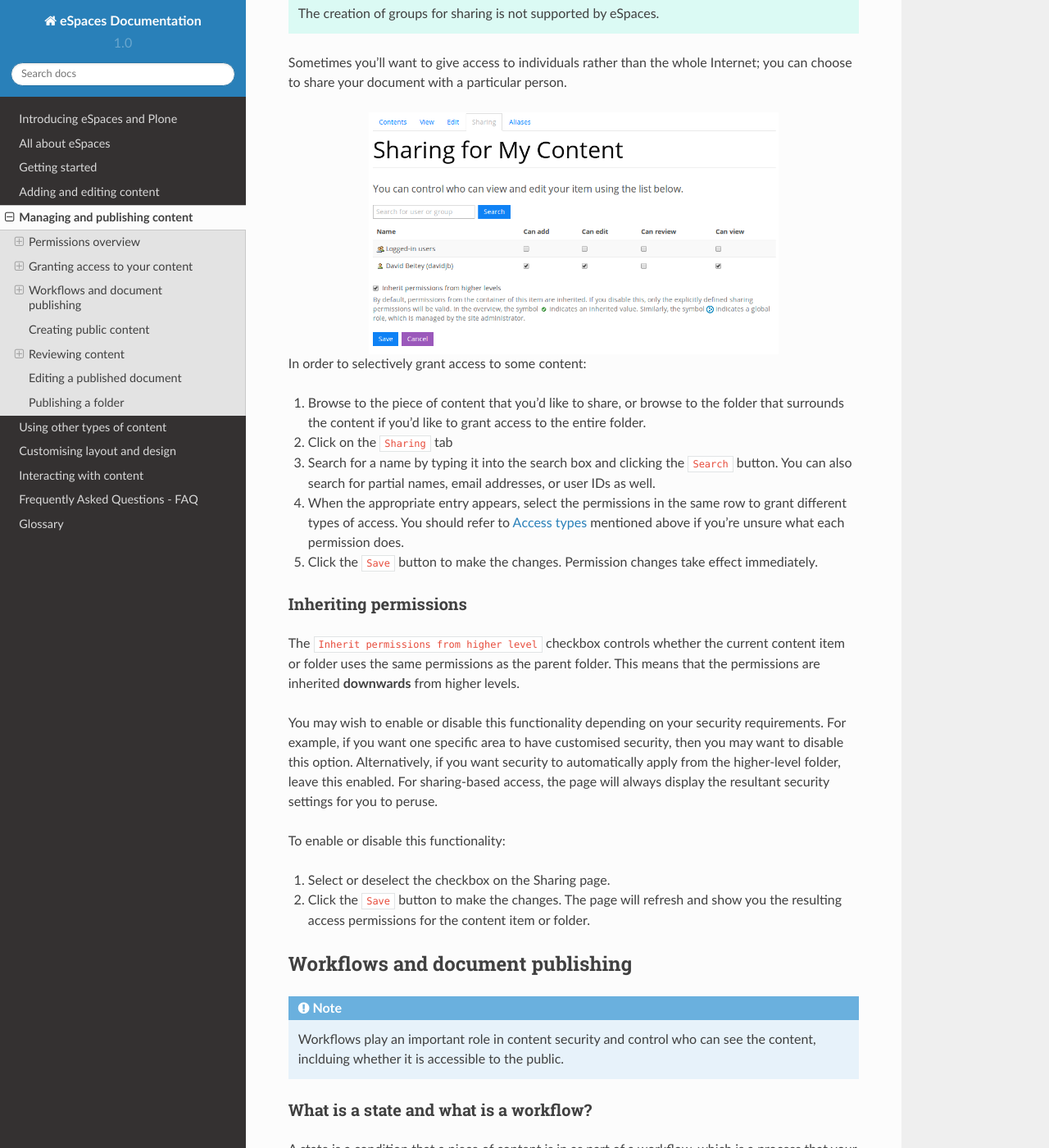
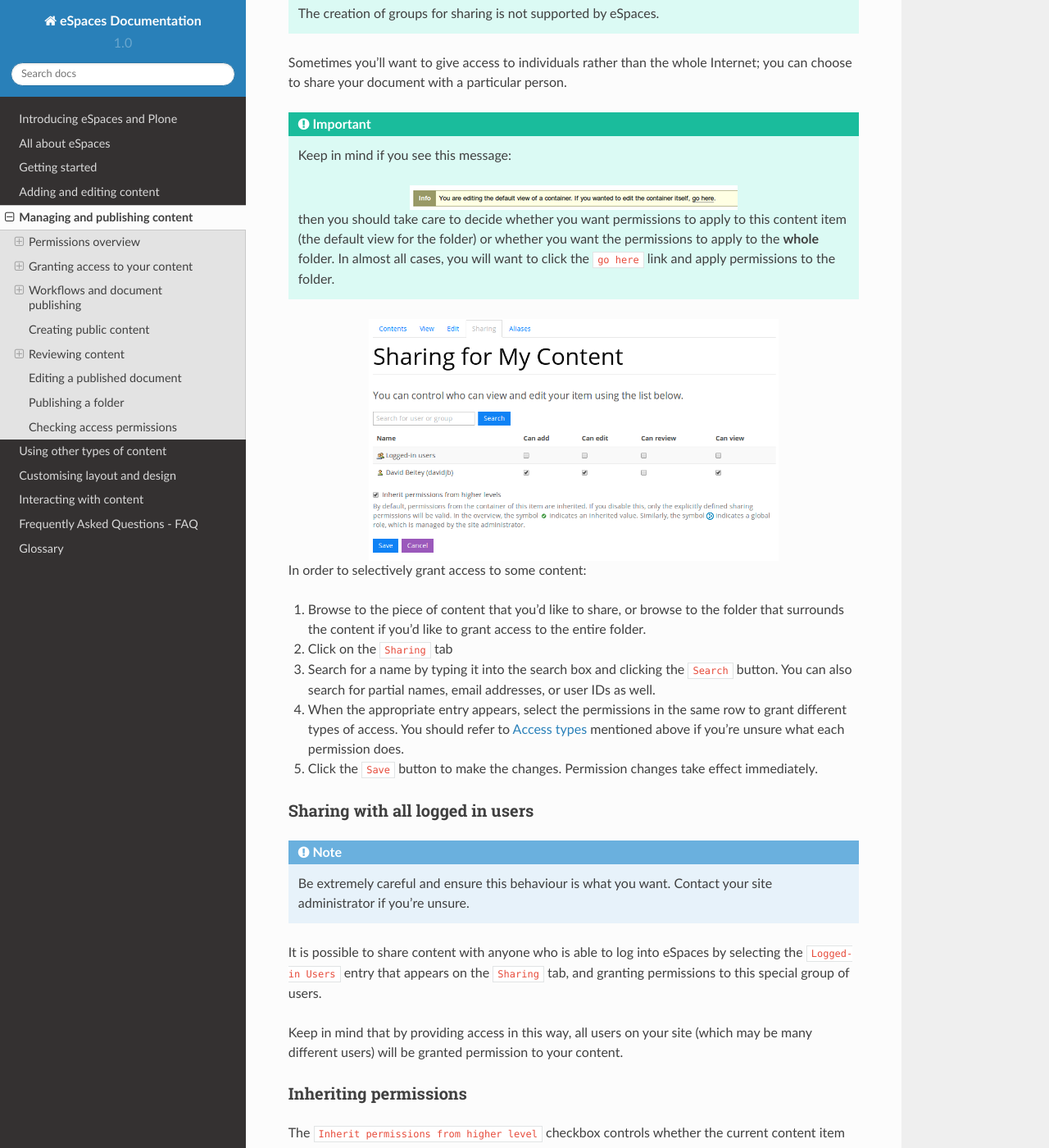
Before and after one commit to jcu-eresearch/plone-user-doc, a Sphinx documentation site: the page built from source/content-management.rst, in a window 1280 px wide and 1400 px high, scrolled down 1770 px. Shown: the whole window at 82% size. Built offline with Sphinx 7.4.7 and the Read the Docs theme 2.0.0, drawn with Linux system fonts in a browser that asks for light colours; some of the changed text lies outside the part shown.

```diff
--- a/source/content-management.rst
+++ b/source/content-management.rst
@@ -106,11 +106,23 @@ Granting access to your content
    a group of users.  Granting access by groups is dependent on how the site
    administrator has configured the system.
 
+.. important::
+   Keep in mind if you see this message:
+
+   .. image:: images/default_view.png
+      :alt: The default view message
+      :align: center
+
+   then you should take care to decide whether you want permissions to apply to
+   this content item (the default view for the folder) or whether you want the
+   permissions to apply to the **whole** folder.  In almost all cases, you will
+   want to click the ``go here`` link and apply permissions to the folder.
 
 .. image:: images/sharing_page.png
    :alt: The sharing page
    :align: center
    :width: 500px
+
 
 In order to selectively grant access to some content:
 
@@ -131,6 +143,20 @@ In order to selectively grant access to some content:
 #. Click the ``Save`` button to make the changes. Permission changes take
    effect immediately.
 
+
+Sharing with all logged in users
+--------------------------------
+
+.. note::
+    Be extremely careful and ensure this behaviour is what
+    you want.  Contact your site administrator if you're unsure.
+
+It is possible to share content with anyone who is able to log into
+|project-name| by selecting the ``Logged-in Users`` entry that appears on the
+``Sharing`` tab, and granting permissions to this special group of users.
+
+Keep in mind that by providing access in this way, all users on your site
+(which may be many different users) will be granted permission to your content.
 
 Inheriting permissions
 ----------------------
@@ -380,3 +406,24 @@ if necessary.
 
 The same workflow associated with normal content applies to folders, so refer
 to :ref:`creating-public-content` for more information.
+
+
+Checking access permissions
+===========================
+
+There are a number of different areas where permissions can be granted in
+order to allow other users or the public access to your content.  The
+following is a summary of where to look and what to check if you're
+experiencing any issues with access:
+
+#. Check the workflow state of the item (the :menuselection:`State`
+   menu). In order to only share with select people, ensure the state is
+   set to private.
+
+#. Check the ``Sharing`` tab on the content item.  This view displays
+   all applicable customised permissions, including those that are
+   being inherited from parent or higher-level folders.
+
+#. Check the permission inheritance setting on the ``Sharing`` view.
+   This can be toggled on or off to control whether permissions from
+   parent folders are inherited by this content.
--- a/source/layout-containers.rst
+++ b/source/layout-containers.rst
@@ -110,6 +110,7 @@ and set the folder to use this page as the default view for the folder.
    folder. Keep in mind that you will need to publish this page for other
    users to see it.
 
+.. _sorting-a-folder:
 
 Sorting a folder
 ================
```
Also changed, not shown: other parts of source/content-management.rst (+1 -1 lines), source/content-creation.rst (+11 -1 lines), source/faq.rst (+38 -0 lines), source/features-user.rst (+32 -0 lines), source/interacting.rst (+21 -4 lines), source/images/default_view.png (added).
